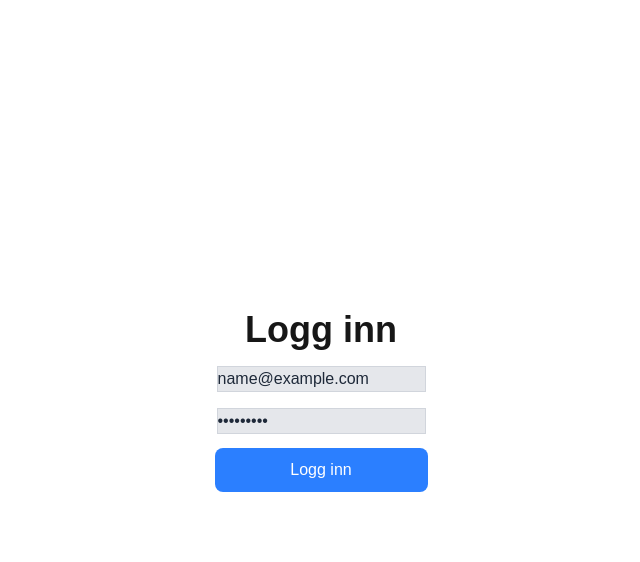
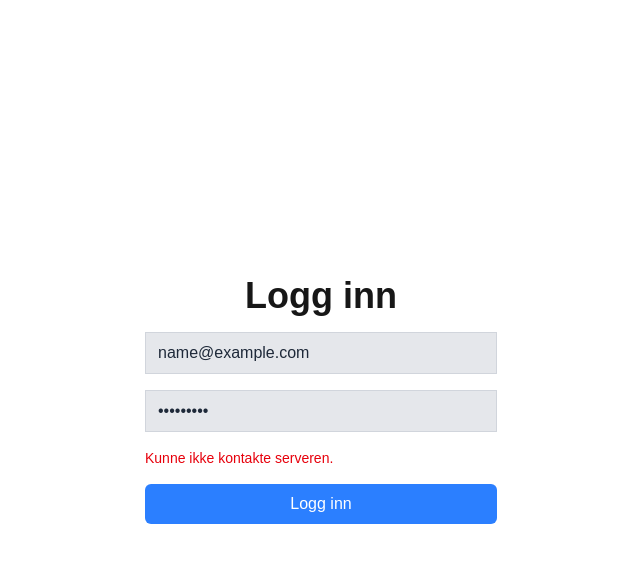
Before and after one commit to McMrDude/fagprove_test, a Next.js app: page /login in a window 1280 px wide. Both pictures are taken after typing "name@example.com", "Sample123" into the empty fields and a click on the button "Logg inn". Shown: the top 562 px of the page, without its empty margins (319-959 px from the left). Built offline with nearby package versions, Linux system fonts and the light colour scheme; no server answers.

Commit message:
Update page.tsx

```diff
--- a/app/login/page.tsx
+++ b/app/login/page.tsx
@@ -1,14 +1,14 @@
+
 "use client";
 
 import { FormEvent, useState } from "react";
 import { useRouter } from "next/navigation";
-import { supabase } from "../api/supabaseClient";
 
 export default function LoginPage() {
     const router = useRouter();
+
     const [error, setError] = useState("");
     const [loading, setLoading] = useState(false);
-
     const [email, setEmail] = useState("");
     const [password, setPassword] = useState("");
 
@@ -17,7 +17,7 @@ export default function LoginPage() {
         setLoading(true);
         setError("");
 
-        try{
+        try {
             const response = await fetch("/api/auth/login", {
                 method: "POST",
                 headers: {
@@ -31,15 +31,17 @@ export default function LoginPage() {
 
             const result = await response.json();
 
-        if (!result.success) {
-            setError(result.error);
+            if (!response.ok || !result.success) {
+                setError(result.error || "Kunne ikke logge inn.");
                 return;
             }
 
-        // Account successfully created.
-        // Send user to login page.
+            // Send the user to the correct homepage based on their role.
+            if (result.user.role === "teacher") {
+                router.push("/teacher-dashboard");
+            } else {
                 router.push("/");
-
+            }
         } catch {
             setError("Kunne ikke kontakte serveren.");
         } finally {
@@ -48,28 +50,41 @@ export default function LoginPage() {
     };
 
     return (
-        <div className="flex flex-col items-center justify-center min-h-screen py-2">
-            <h1 className="text-4xl font-bold mb-4">Logg inn</h1>
-            <form onSubmit={handleSubmit} className="flex flex-col gap-4">
+        <div className="flex min-h-screen flex-col items-center justify-center py-2">
+            <h1 className="mb-4 text-4xl font-bold">Logg inn</h1>
+
+            <form
+                onSubmit={handleSubmit}
+                className="flex w-full max-w-sm flex-col gap-4 px-4"
+            >
                 <input
                     type="email"
                     placeholder="E-post"
                     value={email}
                     onChange={(e) => setEmail(e.target.value)}
-                    className="bg-gray-200 text-gray-800 placeholder:text-gray-500 border border-gray-300 focus:outline-none focus:ring-2 focus:ring-blue-500"
+                    required
+                    className="border border-gray-300 bg-gray-200 px-3 py-2 text-gray-800 placeholder:text-gray-500 focus:outline-none focus:ring-2 focus:ring-blue-500"
                 />
+
                 <input
                     type="password"
                     placeholder="Passord"
                     value={password}
                     onChange={(e) => setPassword(e.target.value)}
-                    className="bg-gray-200 text-gray-800 placeholder:text-gray-500 border border-gray-300 focus:outline-none focus:ring-2 focus:ring-blue-500"
+                    required
+                    className="border border-gray-300 bg-gray-200 px-3 py-2 text-gray-800 placeholder:text-gray-500 focus:outline-none focus:ring-2 focus:ring-blue-500"
                 />
+
+                {error && (
+                    <p className="text-sm text-red-600">{error}</p>
+                )}
+
                 <button
                     type="submit"
-                    className="bg-blue-500 text-white py-2 px-4 rounded-md hover:bg-blue-600 focus:outline-none focus:ring-2 focus:ring-blue-500"
+                    disabled={loading}
+                    className="rounded-md bg-blue-500 px-4 py-2 text-white hover:bg-blue-600 disabled:cursor-not-allowed disabled:opacity-50"
                 >
-                    Logg inn
+                    {loading ? "Logger inn..." : "Logg inn"}
                 </button>
             </form>
         </div>
```
Lines whose indentation alone changed are shown as unchanged.
